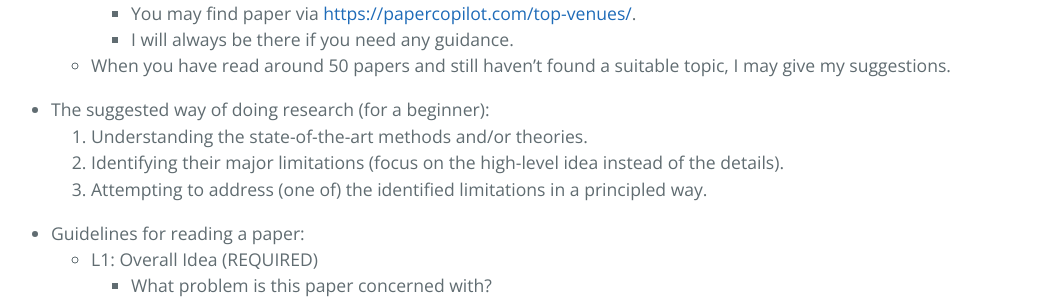
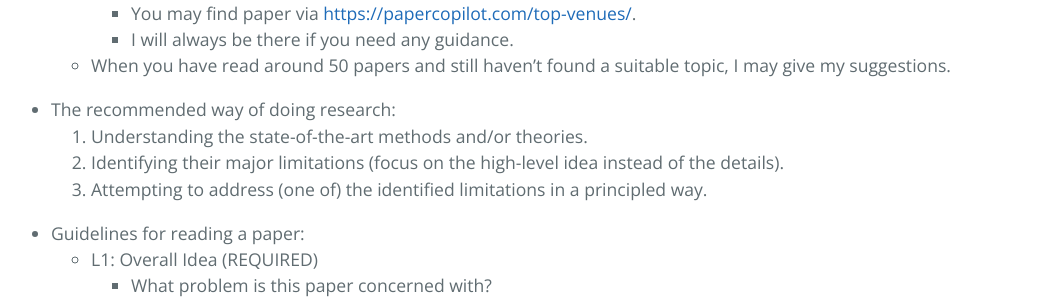
Before and after one commit to ZhimingZhou/zhimingzhou.github.io, a Jekyll site: the page built from _posts/2020-12-09-Prospective-Students.md, in a window 1280 px wide and 900 px high, scrolled down 572 px. Shown: the part 163-462 px from the top of the window, without its empty margins (85-1147 px from the left). Built offline with Jekyll 4.4.1, drawn with Linux system fonts in a browser that asks for light colours.

Commit message:
Update 2020-12-09-Prospective-Students.md

```diff
--- a/_posts/2020-12-09-Prospective-Students.md
+++ b/_posts/2020-12-09-Prospective-Students.md
@@ -28,7 +28,7 @@ I’m looking for TALENTED students with GENUINE enthusiasm for FUNDAMENTAL rese
 	- When you have read around 50 papers and still haven't found a suitable topic, I may give my suggestions.
 
 <!--  -->
-- The suggested way of doing research (for a beginner):
+- The recommended way of doing research:
 	1. Understanding the state-of-the-art methods and/or theories.
 	2. Identifying their major limitations (focus on the high-level idea instead of the details).
 	3. Attempting to address (one of) the identified limitations in a principled way.
```
